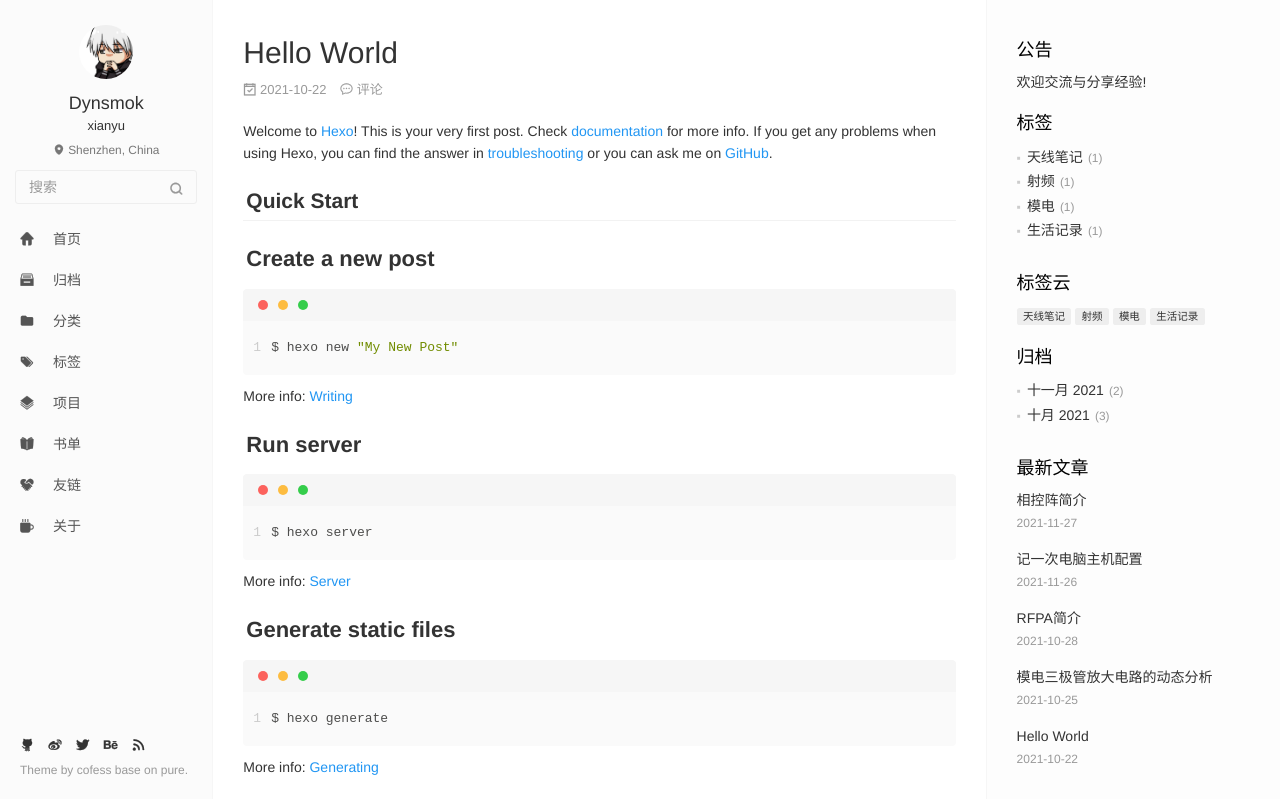
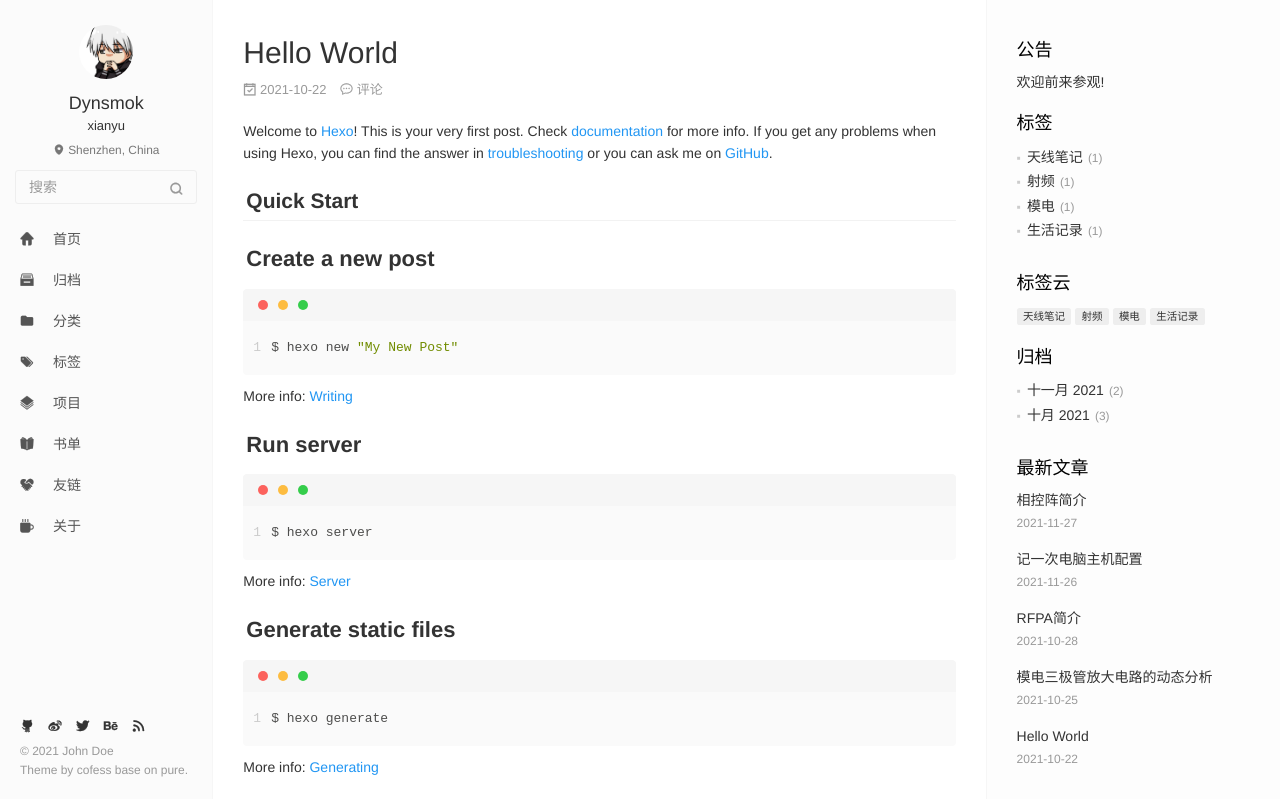
Before and after one commit to dynsmok/001, a plain HTML site: page 2021/10/22/hello-world/index.html in a window 1280 px wide. Shown: the top 799 px of the page. Drawn offline with nearby package versions, Linux system fonts and the light colour scheme; no server answers; a script that the page names is missing.

Commit message:
Site updated: 2021-11-27 23:31:39

```diff
--- a/2021/10/22/hello-world/index.html
+++ b/2021/10/22/hello-world/index.html
@@ -207,7 +207,7 @@
     <div class="widget-body">
         <div id="board">
             <div class="content">
-                <p>欢迎交流与分享经验!</p>
+                <p>欢迎前来参观!</p>
             </div>
         </div>
     </div>
@@ -527,6 +527,8 @@
 
     <div class="copyright">
 
+        &copy; 2021 John Doe
+
         <div class="publishby">
         	Theme by <a href="https://github.com/cofess" target="_blank"> cofess </a>base on <a href="https://github.com/cofess/hexo-theme-pure" target="_blank">pure</a>.
         </div>
```
Also changed, not shown: 2021/10/25/模电三极管放大电路的动态分析/index.html (+3 -1 lines), 2021/10/28/RFPA简介/index.html (+3 -1 lines), 2021/11/26/记一次电脑主机配置/index.html (+3 -1 lines), 2021/11/27/相控阵简介/index.html (+3 -1 lines), archives/2021/10/index.html (+3 -1 lines), archives/2021/11/index.html (+3 -1 lines), archives/2021/index.html (+3 -1 lines), archives/index.html (+3 -1 lines), content.json (added, +1 -0 lines), index.html (+3 -1 lines), tags/天线笔记/index.html (+3 -1 lines), tags/射频/index.html (+3 -1 lines), tags/模电/index.html (+3 -1 lines), tags/生活记录/index.html (+3 -1 lines).
